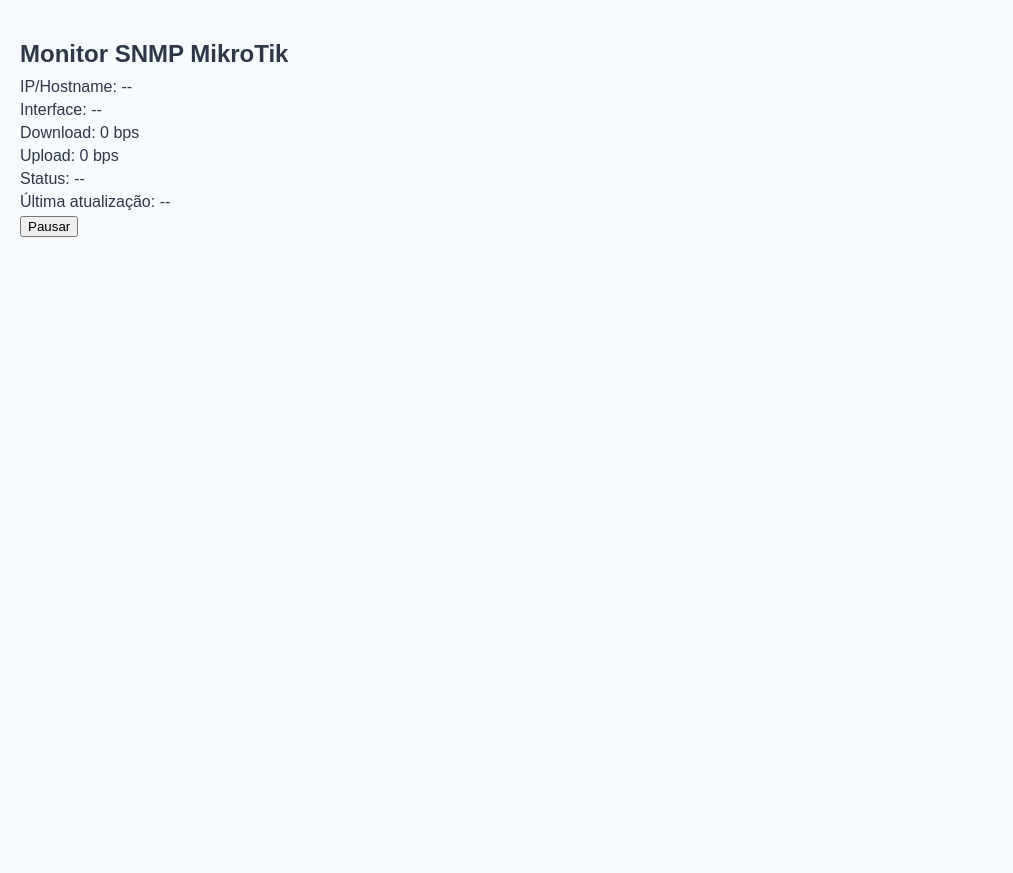
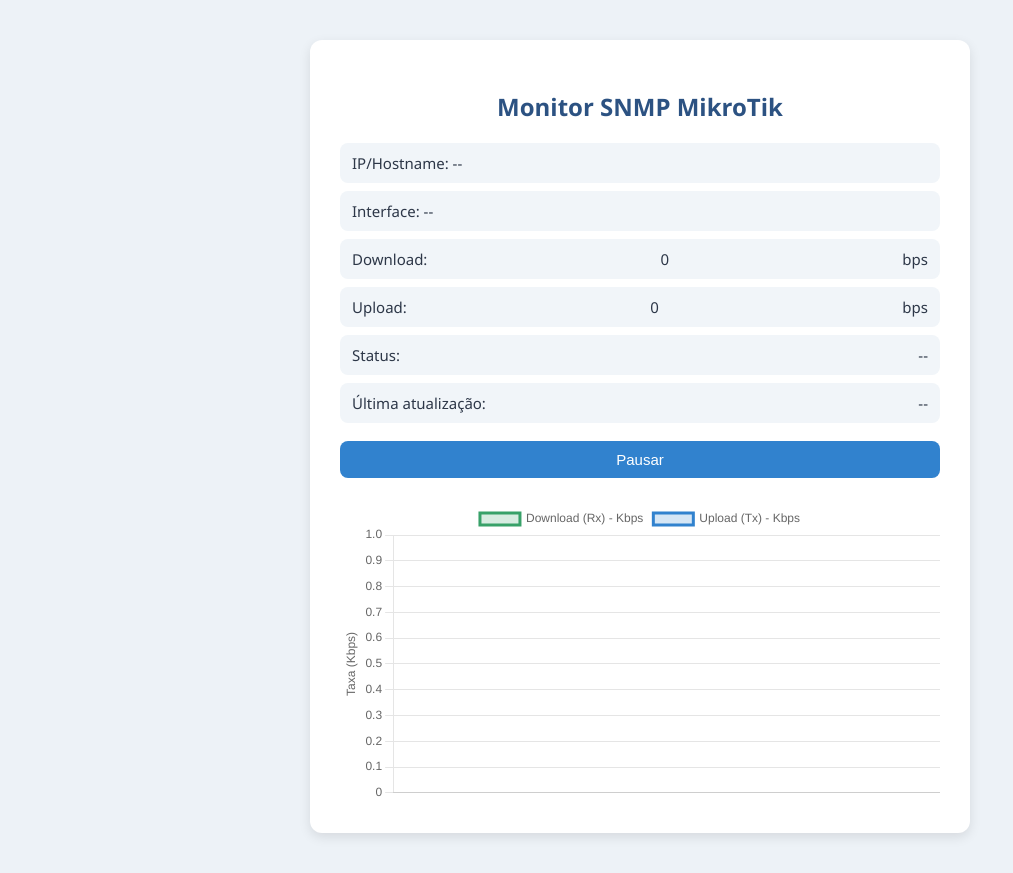
Before and after one commit to EA-Igor/Redes, a plain HTML site: page front-end/index.html in a window 1280 px wide. Shown: the whole page, without its empty margins (0-1013 px from the left). Before the commit the page ends 800 px from the top, so only its background shows below. Drawn offline with nearby package versions, Linux system fonts and the light colour scheme; no server answers.

Commit message:
style: update style

```diff
--- a/front-end/index.html
+++ b/front-end/index.html
@@ -9,24 +9,23 @@
 
 <body>
 
-    <h2>Monitor SNMP MikroTik</h2>
+    <div class="container">
+        <h2>Monitor SNMP MikroTik</h2>
 
-    <div id="barra-status">
-        <div class="info" id="nome-host">IP/Hostname: --</div>
-        <div class="info" id="nome-interface">Interface: --</div>
-        <div class="info">Download: <span id="valor-rx">0</span> <span id="unidade-rx">bps</span></div>
-        <div class="info">Upload: <span id="valor-tx">0</span> <span id="unidade-tx">bps</span></div>
-        <div class="info">Status: <span id="texto-status">--</span></div>
-        <div class="info">Última atualização: <span id="ultima-atualizacao">--</span></div>
-        <button id="botao-alternar">Pausar</button>
+        <div id="status-bar">
+            <div class="info" id="hostname">IP/Hostname: --</div>
+            <div class="info" id="interface-name">Interface: --</div>
+            <div class="info">Download: <span id="rx-value">0</span> <span id="rx-unit">bps</span></div>
+            <div class="info">Upload: <span id="tx-value">0</span> <span id="tx-unit">bps</span></div>
+            <div class="info">Status: <span id="status-text">--</span></div>
+            <div class="info">Última atualização: <span id="last-update-time">--</span></div>
+            <button id="toggle-button">Pausar</button>
+        </div>
+
+        <canvas id="trafficChart"></canvas>
     </div>
 
-    <canvas id="grafico-trafego"></canvas>
-
-    <!-- Chart.js CDN -->
     <script src="https://cdn.jsdelivr.net/npm/chart.js"></script>
-
-    <!-- Script de monitoramento -->
     <script src="script.js"></script>
 
 </body>
--- a/front-end/style.css
+++ b/front-end/style.css
@@ -1,42 +1,59 @@
 body {
-        font-family: Arial, sans-serif;
+    font-family: 'Segoe UI', Tahoma, Geneva, Verdana, sans-serif;
     margin: 0;
-        padding: 20px;
-        background: #f7fafc;
+    padding: 0;
+    background: #edf2f7;
     color: #2d3748;
 }
 
+.container {
+    max-width: 600px;
+    margin: 40px auto;
+    background: white;
+    padding: 30px;
+    border-radius: 12px;
+    box-shadow: 0 4px 12px rgba(0, 0, 0, 0.1);
+}
+
 h2 {
-        margin-bottom: 10px;
+    text-align: center;
+    margin-bottom: 20px;
+    color: #2c5282;
 }
 
 #status-bar {
-        margin-bottom: 20px;
+    display: flex;
+    flex-direction: column;
+    gap: 8px;
+    margin-bottom: 25px;
 }
 
-    #trafficChart {
-        width: 100%;
-        height: 250px;
-        max-height: 250px;
-        display: block;
-        margin: 0 auto;
-    }
-
-
 .info {
-        margin: 5px 0;
+    background: #f1f5f9;
+    padding: 10px 12px;
+    border-radius: 8px;
+    font-size: 15px;
+    display: flex;
+    justify-content: space-between;
 }
 
 #toggle-button {
     margin-top: 10px;
-        padding: 8px 16px;
+    padding: 10px 18px;
     background: #3182ce;
     border: none;
     color: white;
-        border-radius: 5px;
+    border-radius: 8px;
     cursor: pointer;
+    font-size: 15px;
+    transition: background 0.3s ease;
 }
 
 #toggle-button:hover {
     background: #2b6cb0;
 }
+
+#trafficChart {
+    width: 100%;
+    max-height: 300px;
+}
```
Lines whose indentation alone changed are shown as unchanged.
